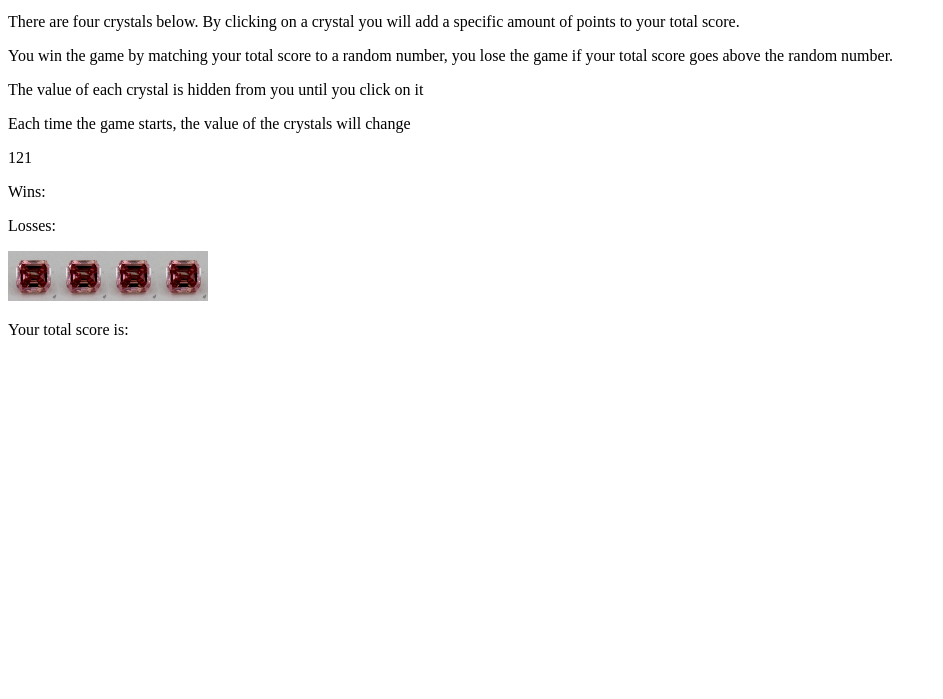
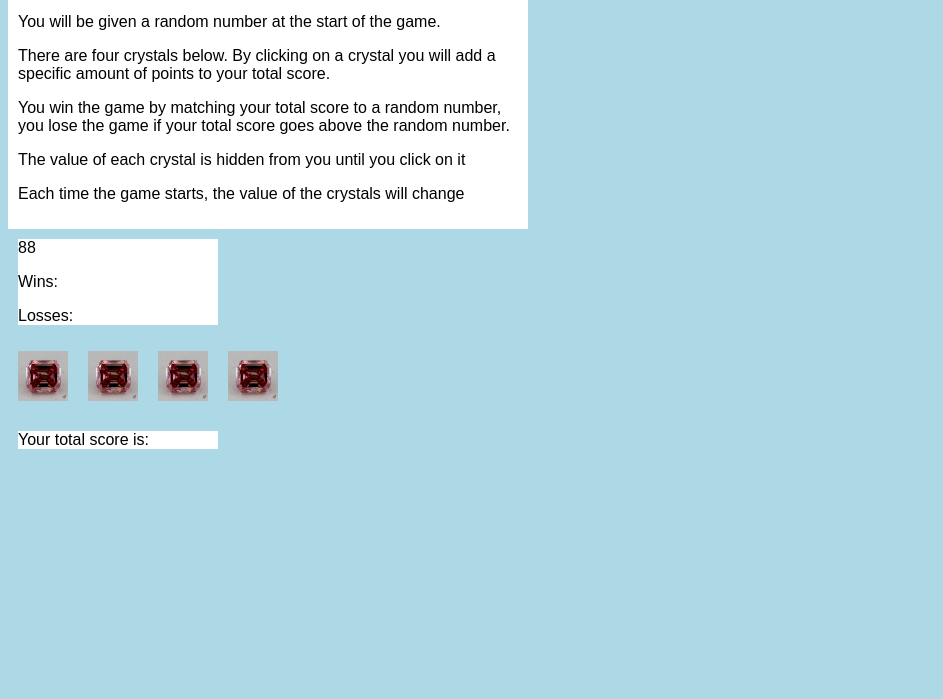
Before and after one commit to MattScuteri/week-4-game, a plain HTML site: page index.html in a window 1280 px wide. Shown: the part 101-800 px from the top of the page, without its empty margins (0-943 px from the left). Drawn offline with nearby package versions, Linux system fonts and the light colour scheme.

Commit message:
Final changes

```diff
--- a/assets/css/style.css
+++ b/assets/css/style.css
@@ -1,4 +1,39 @@
+body {
+	background-color: lightblue;
+}
+
+.header {
+	background-color: darkblue;
+	text-align: center;
+	height: 45px;
+	width: 300px;
+	color: white;
+	font-family: 'Georgia', Times, Times New Roman, serif;
+}
+
+.instructions {
+	background-color: white;
+	width: 500px;
+	font-family: 'Arial', 'Helvetica Neue', Helvetica, sans-serif;
+	padding: 10px;
+}
+
+.score {
+	background-color: white;
+	font-family: 'Arial', 'Helvetica Neue', Helvetica, sans-serif;
+	margin: 10px;
+	width: 200px;
+}
+
+.bottomScore {
+	background-color: white;
+	font-family: 'Arial', 'Helvetica Neue', Helvetica, sans-serif;
+	margin: 10px;
+	width: 200px;
+}
+
 .crystal {
 	height: 50px;
 	width: 50px;
+	padding: 10px;
 }
--- a/assets/javascript/game.js
+++ b/assets/javascript/game.js
@@ -1,9 +1,15 @@
 $(document).ready(function() {
 
-	let randomNumber = Math.floor(Math.random() +102) + 19;
-	let totalScore = 0;
 	let wins = 0;
 	let losses = 0;
+
+	function resetGame() {
+
+		$(".crystals").empty();
+
+		randomNumber = Math.floor(Math.random() * 102) +19;
+
+		totalScore = 0;
 
 		for (let i = 0; i < 4; i++) {
 			let crystalValues = Math.floor(Math.random() * 10) + 1;
@@ -23,8 +29,13 @@ $(document).ready(function() {
 				"src": "assets/images/crystal4.jpg"
 			});
 		};
+	};
 
-	$(".crystal").on("click", function() {
+	resetGame();
+
+	$("#randomNumber").html(randomNumber);
+
+	$(document).on("click", ".crystal", function() {
 
 		let crystalResult = parseInt(($(this).attr('data-crystalvalue')));
 
@@ -32,9 +43,20 @@ $(document).ready(function() {
 
 		$("#totalScore").html(totalScore);
 
-		console.log(totalScore);
+		if (totalScore === randomNumber) {
+			wins++;
+			$("#wins").html("Wins: " + wins)
+			totalScore = 0;
+
+			resetGame();
+
+		} else if (totalScore > randomNumber) {
+			losses++;
+			$("#losses").html("Losses: " + losses)
+			totalScore = 0;
+
+			resetGame();
+		}
 	});
 
-	$("#randomNumber").html(randomNumber);
-
 });
--- a/index.html
+++ b/index.html
@@ -25,6 +25,7 @@
 		<p>Each time the game starts, the value of the crystals will change</p>
 	</div>
 
+	<div class="score">
 		<div id="randomNumber">
 		</div>
 
@@ -32,17 +33,21 @@
 			<p id="wins">Wins:</p>
 			<p id="losses">Losses:</p>
 		</div>
+	</div>
 
 	<div class="crystals">
 
 	</div>
 
+	<div class="bottomScore">
 		<p>Your total score is: </p>
 
 		<div id="totalScore">
 
 		</div>
 
+	</div>
+
 </body>
 
 </html>
```
Lines whose indentation alone changed are shown as unchanged.
